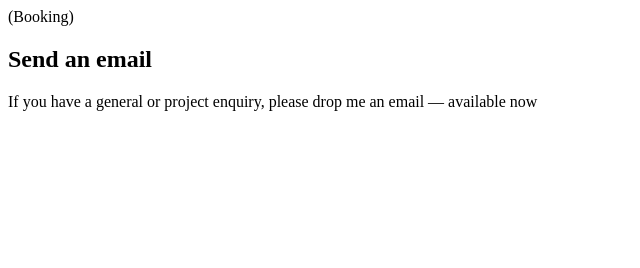
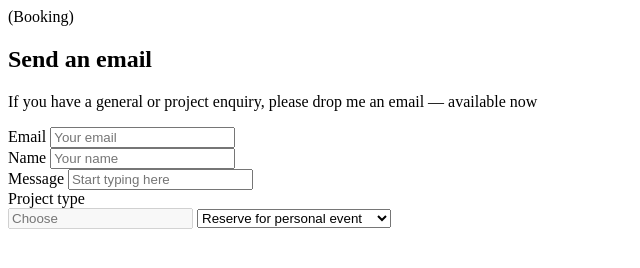
Before and after one commit to VitaliaOrmanzhy/5.1, a plain HTML site: page index.html in a window 1280 px wide. Shown: the whole page, without its empty margins (0-640 px from the left). Drawn offline with Linux system fonts and the light colour scheme.

Commit message:
form added

```diff
--- a/index.html
+++ b/index.html
@@ -18,6 +18,36 @@
                     drop me an email — available now</p>
             </header>
         </div>
+        <form class="form" action="">
+            <div class="form-item">
+                <label for="email">Email</label>
+                <input name="email" id="email" type="email" placeholder="Your email" tabindex="1" required/>
+            </div>
+
+            <div class="form-item">
+                <label for="name">Name</label>
+                <input name="name" id="name" type="name" placeholder="Your name" tabindex="2" required/>
+            </div>
+
+            <div class="form-item">
+                <label for="text">Message</label>
+                <input name="text" id="text" type="text" placeholder="Start typing here" tabindex="3" required/>
+            </div>
+
+            <div class="form-item">
+                <label for="select">Project type</label>
+                <div class="select-container">
+                    <input placeholder="Choose" disabled/>
+                    <select name="select" id="select" tabindex="4" required>
+                        <option value="1">Reserve for personal event</option>
+                        <option value="2">Buy tickets for a next concert</option>
+                        <option value="3">Reserve from a venue</option>
+                        <option value="4">Other</option>
+                    </select>
+                </div>
+
+            </div>
+        </form>
     </section>
 </body>
 
```
